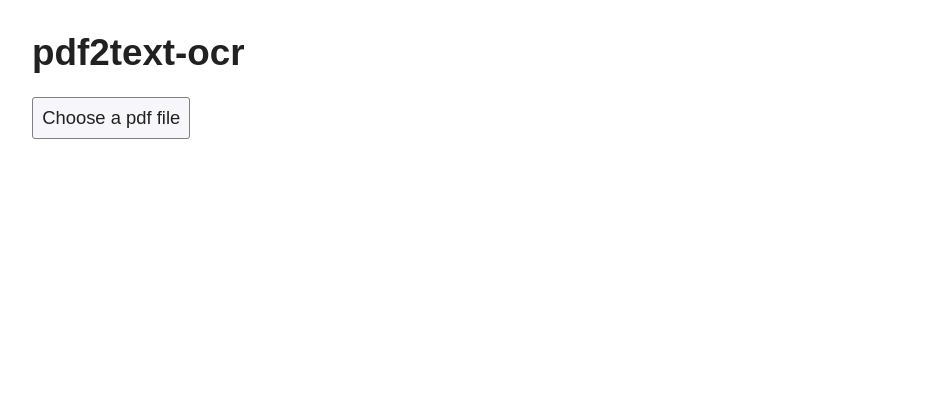
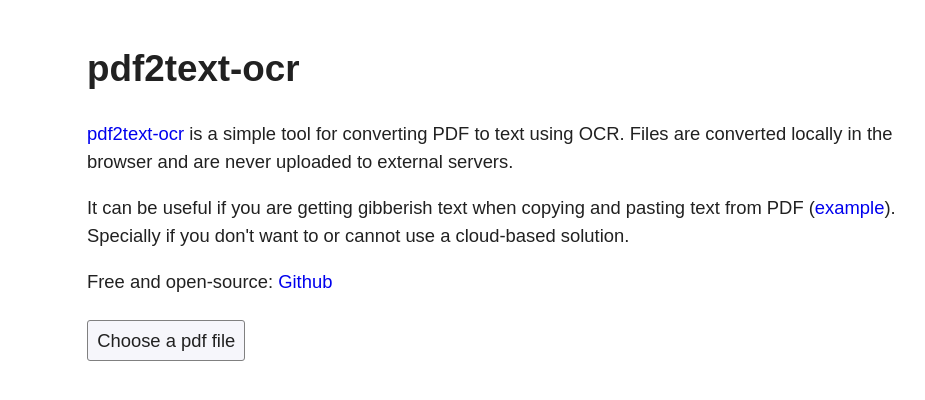
Before and after one commit to racosa/pdf2text-ocr, a plain HTML site: page index.html in a window 1280 px wide. Shown: the whole page, without its empty margins (128-1053 px from the left). Drawn offline with nearby package versions, Linux system fonts and the light colour scheme.

Commit message:
Add introduction and github link

```diff
--- a/index.html
+++ b/index.html
@@ -88,7 +88,23 @@
 
   <body>
     <h1>pdf2text-ocr</h1>
-    <div>
+    <p>
+      <a href="https://racosa.github.io/pdf2text-ocr/">pdf2text-ocr</a> is a
+      simple tool for converting PDF to text using OCR. Files are converted
+      locally in the browser and are never uploaded to external servers.
+    </p>
+    <p>
+      It can be useful if you are getting gibberish text when copying and
+      pasting text from PDF (<a
+        href="https://superuser.com/questions/137824/pdf-has-garbled-text-when-copy-pasting"
+        >example</a
+      >). Specially if you don't want to or cannot use a cloud-based solution.
+    </p>
+    <p>
+      Free and open-source:
+      <a href="https://github.com/racosa/pdf2text-ocr">Github</a>
+    </p>
+    <div id="file-input-button">
       <label for="file-input">Choose a pdf file</label><br />
       <input type="file" id="file-input" name="file-input" multiple />
     </div>
@@ -103,8 +119,17 @@
       scroll-behavior: smooth;
       font-size: 1.15rem;
       line-height: 1.5;
-      max-width: 960px;
+      max-width: 850px;
       margin: auto;
+      padding-top: 1rem;
+    }
+
+    a {
+      text-decoration: none;
+    }
+
+    a:hover {
+      text-decoration: underline;
     }
 
     input[type="file"] {
@@ -117,6 +142,10 @@
       border-radius: 3px;
       cursor: pointer;
       background-color: #f6f6fb;
+    }
+
+    #file-input-button {
+      margin-top: 2rem;
     }
 
     #loading {
```
